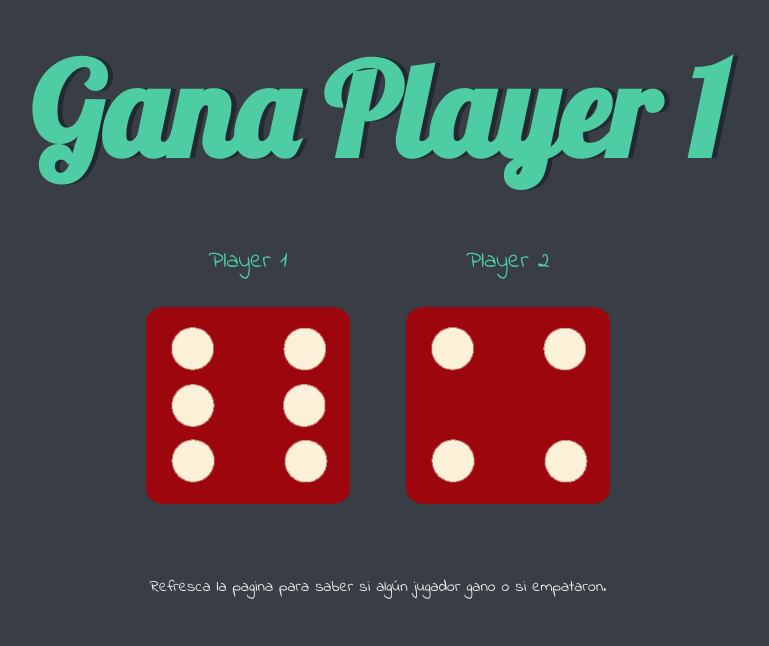
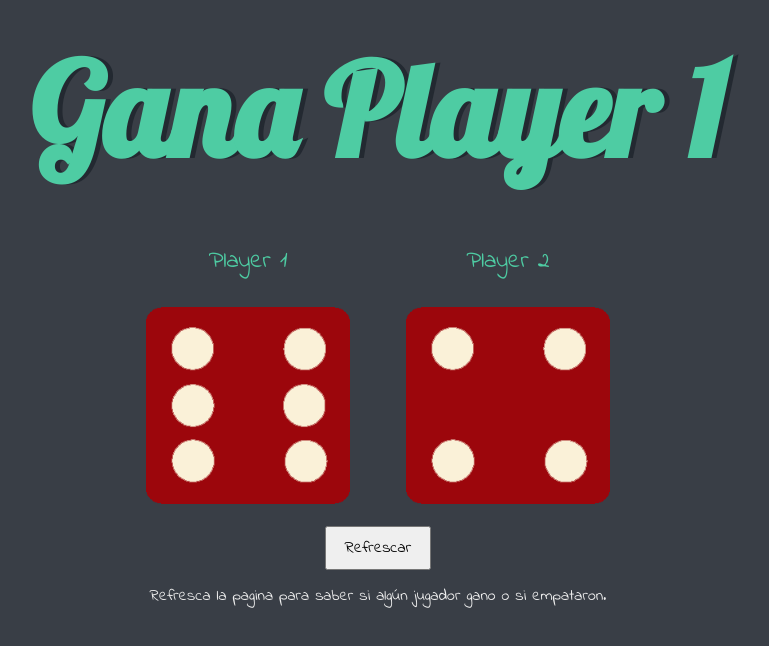
Before and after one commit to HolasoyBrianxd/juegoDados, a plain HTML site: page index.html in a window 1280 px wide. Shown: the whole page, without its empty margins (262-1031 px from the left). Drawn offline with Linux system fonts and the light colour scheme.

Commit message:
se agrego un boton

```diff
--- a/index.html
+++ b/index.html
@@ -26,7 +26,9 @@
           <img class="img2" src="images/dice6.png">
         </div>
       </div>
-
+      <div class="container">
+        <button id="refresca" class="btn">Refrescar</button>
+      </div>
     <footer>
       Refresca la pagina para saber si algún jugador gano o si empataron.
     </footer>
--- a/index.js
+++ b/index.js
@@ -33,3 +33,9 @@ if(randomNumer1 > randomNumer2){
     console.log("empate");
     document.querySelector("h1").innerHTML = "Empate";
 }
+
+// BOON PARTA REFRESCAR LA PAGINA
+let refrescar = document.getElementById('refresca');
+refrescar.addEventListener('click', _ => {
+            location.reload();
+})
--- a/styles.css
+++ b/styles.css
@@ -32,8 +32,15 @@ img {
   width: 80%;
 }
 
+.btn{
+  margin: 14px;
+  padding: 8px 18px;
+  font-family: 'Indie Flower';
+  font-size: medium;
+}
+
 footer {
-  margin-top: 5%;
+  margin-top: 0%;
   color: #EEEEEE;
   text-align: center;
   font-family: 'Indie Flower', cursive;
```
